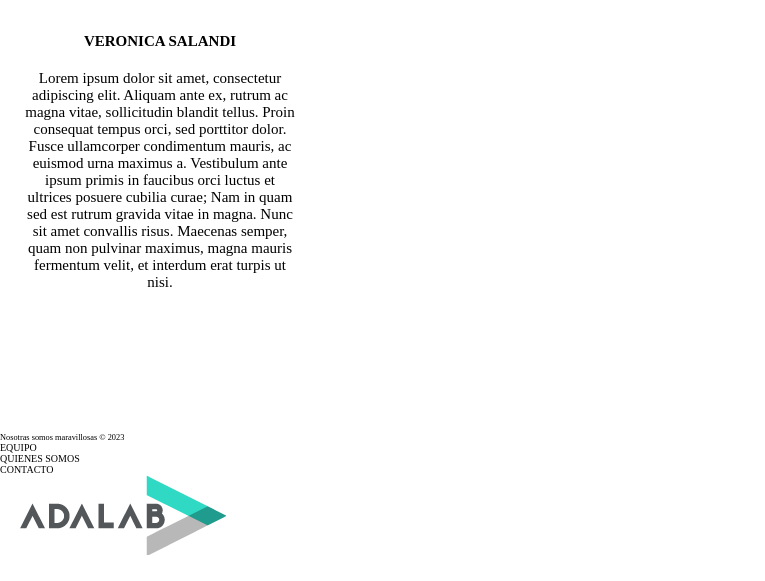
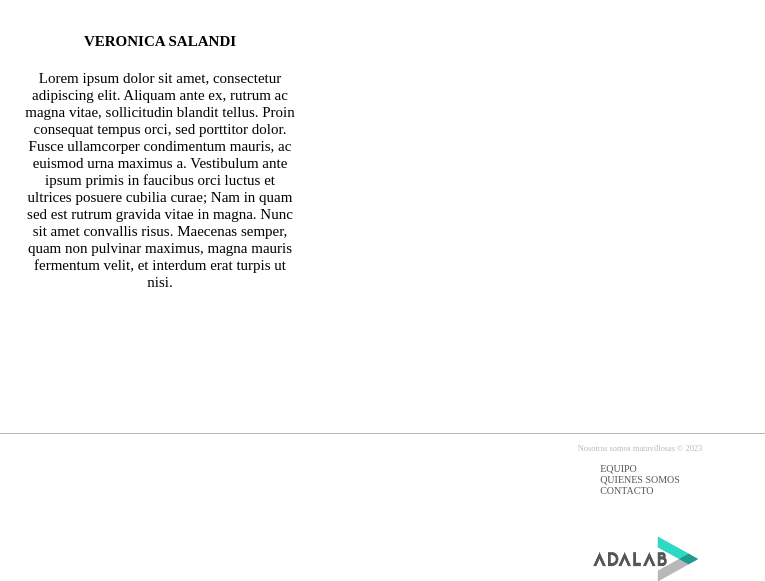
Before and after one commit to Adalab/project-promo-s-module-1-team-6, a plain HTML site: page index.html in a window 1280 px wide. Shown: the part 2069-2650 px from the top of the page, without its empty margins (0-765 px from the left). Before the commit the page ends 2626 px from the top, so only its background shows below. Drawn offline with nearby package versions, Linux system fonts and the light colour scheme.

Commit message:
footer styles

```diff
--- a/css/style.css
+++ b/css/style.css
@@ -190,3 +190,43 @@
     color: #099d8d;
     padding: 0 1px;
 }
+
+footer {
+    width: 100%;
+    border-top: 1px solid #b8b8b9;
+    /*PONER MEDIAQUERY PARA EL GRIS CLARO*/
+    padding-top: 10px;
+    padding-left: 30px;
+    padding-right: 30px;
+    display: flex;
+    flex-direction: column;
+    align-items: center;
+    justify-content: space-around;
+}
+
+small {
+    color: #b8b8b9;
+    text-align: center;
+}
+
+.footer-bar {
+    color: #54585a;
+    margin-top: 10px;
+    margin-bottom: 10px;
+    display: flex;
+    flex-direction: row;
+    justify-content: flex-end;
+}
+
+.footer-list {
+    list-style: none;
+}
+
+.footer-logo {
+    width: 115px;
+    height: 45px;
+    margin-top: 30px;
+    display: flex;
+    flex-direction: row;
+    justify-content: flex-start;
+}
```
